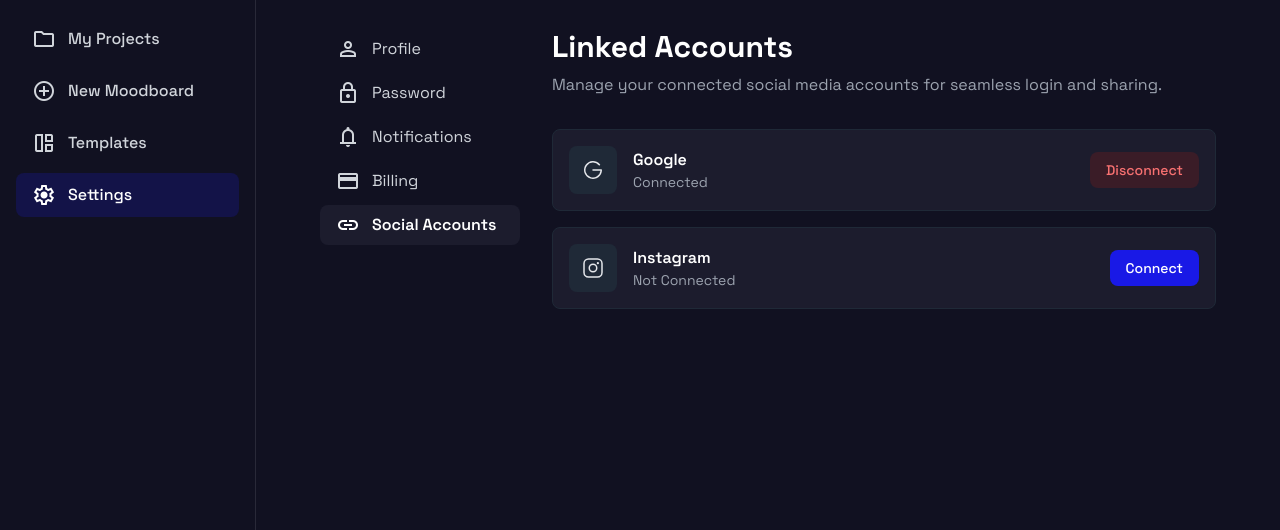
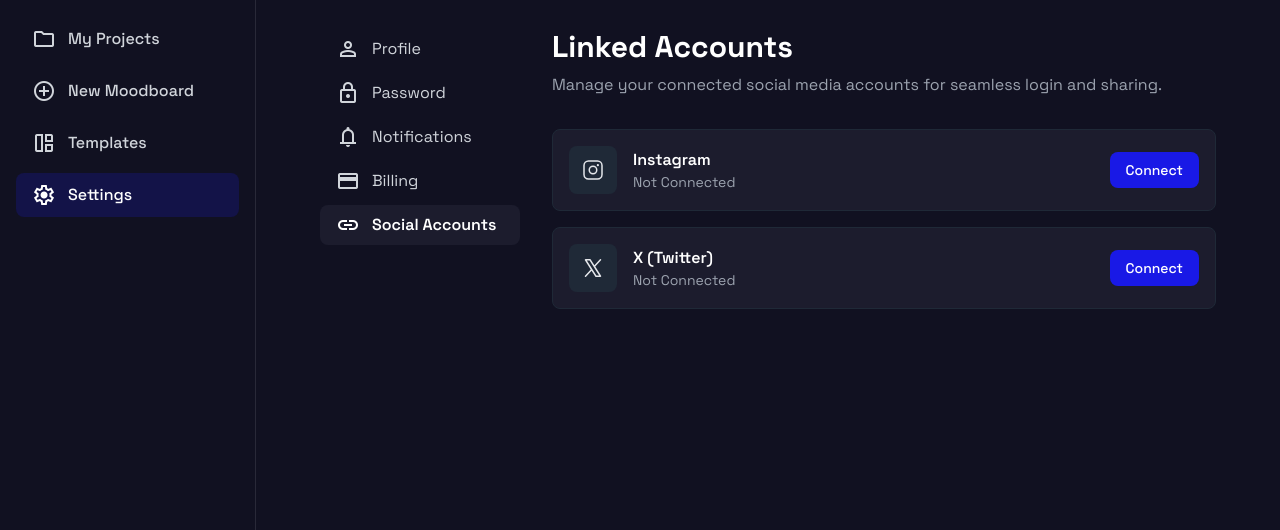
Before and after one commit to Nio-33/Visioneer, a Flask app: template app/templates/dashboard/settings/social.html in a window 1280 px wide. Shown: the part 123-653 px from the top of the page. Run offline with Flask 3, Linux system fonts and the light colour scheme; the template is opened without the code that fills it, so the values that code supplies are empty; some libraries are stand-ins or nearby versions.

Commit message:
Remove Google and add X (Twitter) to social accounts
Updated social accounts settings page:
- Removed Google social account section
- Added X (Twitter) social account with X logo
- Now displays only Instagram and X (Twitter)

🤖 Generated with [Claude Code](https://claude.com/claude-code)

Co-Authored-By: Claude <noreply@anthropic.com>

```diff
--- a/app/templates/dashboard/settings/social.html
+++ b/app/templates/dashboard/settings/social.html
@@ -117,25 +117,25 @@
 <div class="flex items-center gap-4">
 <div class="flex items-center justify-center w-12 h-12 bg-gray-100 dark:bg-gray-800 rounded-lg">
 <svg fill="currentColor" height="24px" viewBox="0 0 256 256" width="24px" xmlns="http://www.w3.org/2000/svg">
-<path d="M224,128a96,96,0,1,1-21.95-61.09,8,8,0,1,1-12.33,10.18A80,80,0,1,0,207.6,136H128a8,8,0,0,1,0-16h88A8,8,0,0,1,224,128Z"></path>
+<path d="M128,80a48,48,0,1,0,48,48A48.05,48.05,0,0,0,128,80Zm0,80a32,32,0,1,1,32-32A32,32,0,0,1,128,160ZM176,24H80A56.06,56.06,0,0,0,24,80v96a56.06,56.06,0,0,0,56,56h96a56.06,56.06,0,0,0,56-56V80A56.06,56.06,0,0,0,176,24Zm40,152a40,40,0,0,1-40,40H80a40,40,0,0,1-40-40V80A40,40,0,0,1,80,40h96a40,40,0,0,1,40,40ZM192,76a12,12,0,1,1-12-12A12,12,0,0,1,192,76Z"></path>
 </svg>
 </div>
 <div>
-<h4 class="font-semibold text-gray-900 dark:text-white">Google</h4>
-<p class="text-sm text-gray-500 dark:text-gray-400">Connected</p>
+<h4 class="font-semibold text-gray-900 dark:text-white">Instagram</h4>
+<p class="text-sm text-gray-500 dark:text-gray-400">Not Connected</p>
 </div>
 </div>
-<button class="px-4 py-2 text-sm font-medium text-red-600 bg-red-100 dark:bg-red-900/30 dark:text-red-400 rounded-lg hover:bg-red-200 dark:hover:bg-red-900/50">Disconnect</button>
+<button class="px-4 py-2 text-sm font-medium text-white bg-primary rounded-lg hover:bg-primary/90">Connect</button>
 </div>
 <div class="flex items-center justify-between p-4 bg-white dark:bg-card-dark border border-gray-200 dark:border-gray-800 rounded-lg">
 <div class="flex items-center gap-4">
 <div class="flex items-center justify-center w-12 h-12 bg-gray-100 dark:bg-gray-800 rounded-lg">
 <svg fill="currentColor" height="24px" viewBox="0 0 256 256" width="24px" xmlns="http://www.w3.org/2000/svg">
-<path d="M128,80a48,48,0,1,0,48,48A48.05,48.05,0,0,0,128,80Zm0,80a32,32,0,1,1,32-32A32,32,0,0,1,128,160ZM176,24H80A56.06,56.06,0,0,0,24,80v96a56.06,56.06,0,0,0,56,56h96a56.06,56.06,0,0,0,56-56V80A56.06,56.06,0,0,0,176,24Zm40,152a40,40,0,0,1-40,40H80a40,40,0,0,1-40-40V80A40,40,0,0,1,80,40h96a40,40,0,0,1,40,40ZM192,76a12,12,0,1,1-12-12A12,12,0,0,1,192,76Z"></path>
+<path d="M214.75,211.71l-62.6-98.38,61.77-67.95a8,8,0,0,0-11.84-10.76L143.24,99.34,102.75,35.71A8,8,0,0,0,96,32H48a8,8,0,0,0-6.75,12.3l62.6,98.37-61.77,68a8,8,0,1,0,11.84,10.76l58.84-64.72,40.49,63.63A8,8,0,0,0,160,224h48a8,8,0,0,0,6.75-12.29ZM164.39,208,62.57,48h29L193.43,208Z"></path>
 </svg>
 </div>
 <div>
-<h4 class="font-semibold text-gray-900 dark:text-white">Instagram</h4>
+<h4 class="font-semibold text-gray-900 dark:text-white">X (Twitter)</h4>
 <p class="text-sm text-gray-500 dark:text-gray-400">Not Connected</p>
 </div>
 </div>
```
